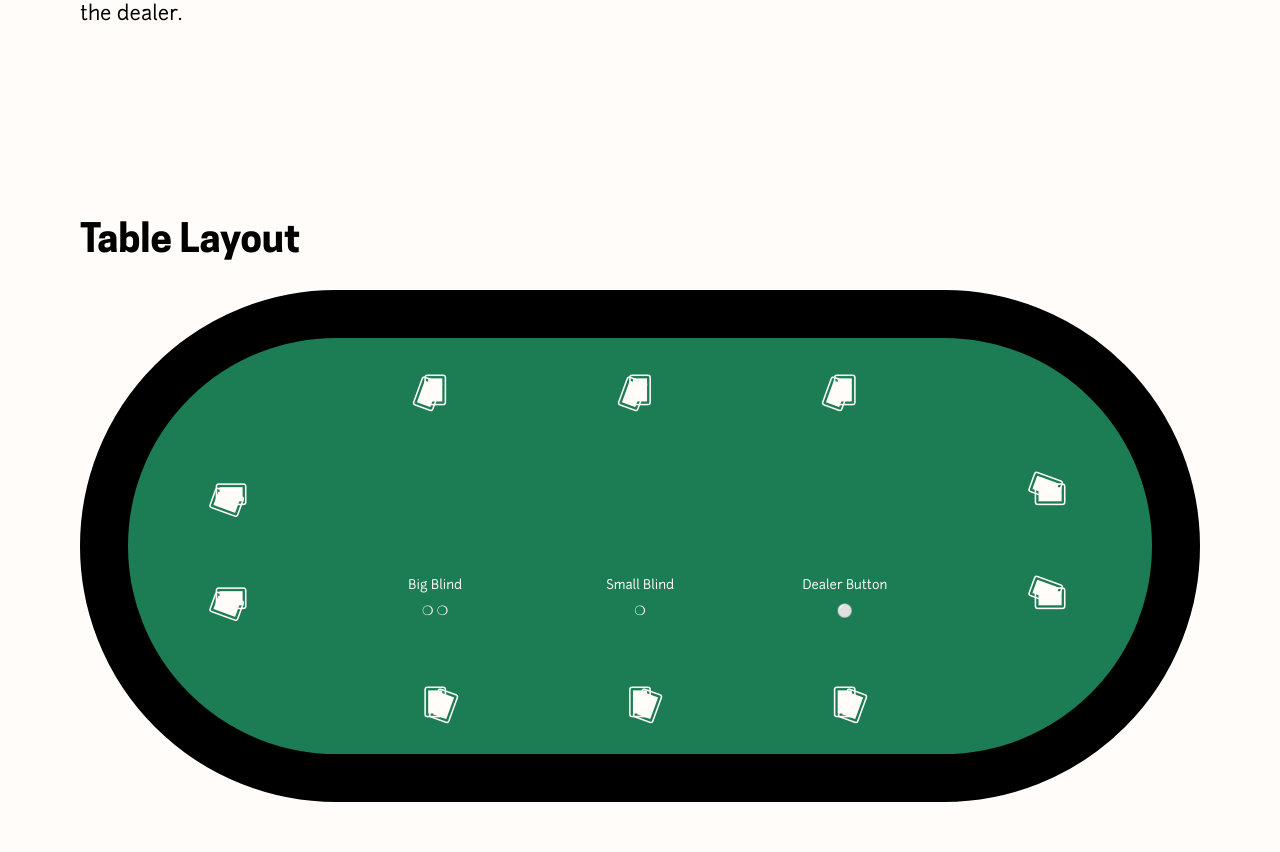
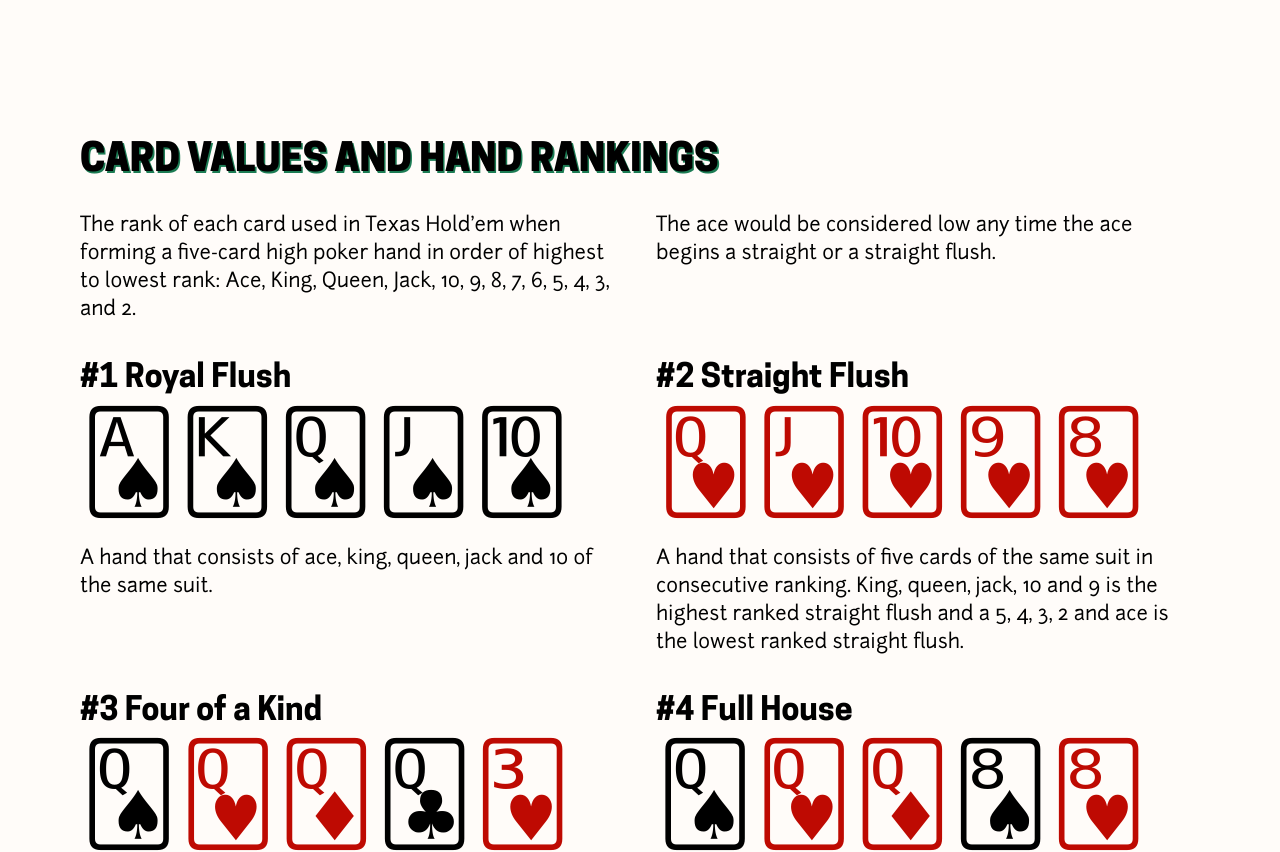
Before and after one commit to mattmaneval/texasholdem, a React (Create React App) app: page / in a window 1280 px wide. Shown: the part 1283-2135 px from the top of the page. Built offline with nearby package versions, Linux system fonts and the light colour scheme.

Commit message:
responsive style wip

```diff
--- a/src/components/App.js
+++ b/src/components/App.js
@@ -3,7 +3,6 @@ import Hero from './Hero';
 import Overview from './Overview';
 import HandRankings from './HandRankings';
 import Gameplay from './Gameplay';
-import TableLayout from './TableLayout';
 
 function App() {
   return (
@@ -11,10 +10,8 @@ function App() {
       <GlobalStyle />
       <Hero />
       <Overview />
-      <TableLayout />
       <HandRankings />
       <Gameplay />
-
     </div>
   );
 }
--- a/src/components/Gameplay.js
+++ b/src/components/Gameplay.js
@@ -1,5 +1,6 @@
 import styled from 'styled-components';
 import mixins from '../styles/mixins';
+import TableLayout from './TableLayout';
 import HoleCards from './cards/HoleCards';
 import media from '../styles/media';
 import Winners from './Winners';
@@ -28,6 +29,7 @@ const Gameplay = () => {
   return(
     <SectionGameplay>
       <h2>Gameplay</h2>
+      <TableLayout />
       <h3>The Dealer Button</h3>
       <GameplayGrid>
         <p className="instruction">The game shall utilize a flat white disk with the words “dealer button” on it to visually designate which player is in the dealer position (in theory) for that hand.</p>
@@ -69,7 +71,7 @@ const Gameplay = () => {
       </GameplayGrid>
       <h3>The Pot</h3>
       <GameplayGrid>
-        <p className="instruction">7. After all players have acted in turn and either called all wagers, raised or folded their hand, the house dealer shall move all player wagers into the pot.</p>
+        <p className="instruction">After all players have acted in turn and either called all wagers, raised or folded their hand, the house dealer shall move all player wagers into the pot.</p>
       </GameplayGrid>
       <h3>The Burn Card</h3>
       <GameplayGrid>
@@ -96,21 +98,21 @@ const Gameplay = () => {
       </GameplayGrid>
       <h3>The Pot</h3>
       <GameplayGrid>
-        <p className="instruction">12. After all players have acted in turn and either called all wagers, raised or folded their hand, the house dealer shall move all player wagers into the pot.</p>
+        <p className="instruction">After all players have acted in turn and either called all wagers, raised or folded their hand, the house dealer shall move all player wagers into the pot.</p>
       </GameplayGrid>
       <h3>Another Burn Card</h3>
       <GameplayGrid>
-        <p className="instruction">13. The house dealer shall then take the top card of the deck and place it in the discard pilewithout exposing it.</p>
+        <p className="instruction">The house dealer shall then take the top card of the deck and place it in the discard pilewithout exposing it.</p>
       </GameplayGrid>
       <h3>The "Turn" Card</h3>
       <GameplayGrid>
-        <p className="instruction">14. The house dealer shall then take one card from the top of the deck and place it face-upon the table so that there are now a total of four community cards face-up on the table.</p>
+        <p className="instruction">The house dealer shall then take one card from the top of the deck and place it face-upon the table so that there are now a total of four community cards face-up on the table.</p>
         <p className="instruction-detail">a. This is referred to as “the turn card.”</p>
         <p className="instruction-detail">b. This card shall also become a community card and is shared by all players.</p>
       </GameplayGrid>
       <h3>Third Round of wagering</h3>
       <GameplayGrid>
-        <p className="instruction">15. Once the fourth community card has been placed face-up on the table, the third round of wagering will occur.</p>
+        <p className="instruction">Once the fourth community card has been placed face-up on the table, the third round of wagering will occur.</p>
       </GameplayGrid>
       <h3>Actions</h3>
       <GameplayGrid>
@@ -150,7 +152,7 @@ const Gameplay = () => {
       </GameplayGrid>
       <h3>The Pot</h3>
       <GameplayGrid>
-        <p className="instruction">22. After the fourth and final round of wagering has been completed, the house dealer shall move all wagers into the pot.</p>
+        <p className="instruction">After the fourth and final round of wagering has been completed, the house dealer shall move all wagers into the pot.</p>
       </GameplayGrid>
       <h3>The Showdown</h3>
       <GameplayGrid>
--- a/src/components/Hero.js
+++ b/src/components/Hero.js
@@ -2,6 +2,7 @@ import React from 'react';
 import styled from 'styled-components';
 import theme from '../styles/theme';
 import mixins from '../styles/mixins';
+import media from '../styles/media';
 import ScrollDown from './ScrollDown';
 
 const { color, space } = theme;
@@ -15,7 +16,15 @@ const HeroSection = styled.section `
 
 const Suits = styled.div `
   margin-bottom: ${space.space};
-  font-size: 2em;
+  font-size: 4em;
+
+  @media ${media.primary} {
+    font-size: 3em;
+  }
+
+  @media ${media.secondary} {
+    font-size: 2em;
+  }
 `;
 
 const HeroText = styled.p `
@@ -32,7 +41,7 @@ const Hero = () => {
       <Suits>&#9824; <RedAmps>&#9829; </RedAmps>&#9827; <RedAmps>&#9830;</RedAmps></Suits>
       <h1>Texas Hold'em<br />Playing Guide</h1>
       <HeroText>They say poker takes ten minutes to learn and a lifetime to master. This guide will get you on your way to becoming a poker playing Jedi.</HeroText>
-      <ScrollDown />
+
     </HeroSection>
   );
 }
--- a/src/components/TableLayout.js
+++ b/src/components/TableLayout.js
@@ -4,8 +4,8 @@ import media from '../styles/media';
 import theme from '../styles/theme';
 const { color, fonts } = theme;
 
-const SectionTableLayout = styled.section `
-  ${mixins.wrap};
+const TableLayoutContainer = styled.div `
+  padding: 3em 0;
 `;
 
 const TableGrid = styled.div `
@@ -133,7 +133,7 @@ const BigBlind = styled.div `
 `;
 
 const card = css `
-  font-size: 1.65em;
+  font-size: 2.65em;
   color: ${color.background};
   padding: 0.25rem;
 
@@ -254,8 +254,7 @@ const TableCard20 = styled.span `
 
 const TableLayout = () => {
   return(
-    <SectionTableLayout>
-    <h2>Table Layout</h2>
+    <TableLayoutContainer>
       <TableGrid>
         <Player1>
           <TableCard1>&#127136;</TableCard1>
@@ -301,7 +300,7 @@ const TableLayout = () => {
         <SmallBlind>Small Blind<br />&#10061;</SmallBlind>
         <BigBlind>Big Blind<br />&#10061; &#10061;</BigBlind>
       </TableGrid>
-    </SectionTableLayout>
+    </TableLayoutContainer>
   );
 }
 
--- a/src/components/Winners.js
+++ b/src/components/Winners.js
@@ -13,9 +13,9 @@ const Winners = () => {
   return(
     <WinnersGrid>
       <h2>How winners are determined and paid</h2>
-      <p>The pot shall be awarded to the player with the highest ranking five-card poker hand, according to the hand and card rankings shown above. All other players shall lose.</p>
-      <p>In the event that more than one player has the highest ranked hand, the pot shall be split equally among all players with the winning hand.</p>
-      <p>In the instance that there are an odd number of chips, the odd chips shall be awarded to the player closest to the left of the dealer button.</p>
+      <p className="instruction">The pot shall be awarded to the player with the highest ranking five-card poker hand, according to the hand and card rankings shown above. All other players shall lose.</p>
+      <p className="instruction">In the event that more than one player has the highest ranked hand, the pot shall be split equally among all players with the winning hand.</p>
+      <p className="instruction">In the instance that there are an odd number of chips, the odd chips shall be awarded to the player closest to the left of the dealer button.</p>
     </WinnersGrid>
   );
 }
--- a/src/styles/GlobalStyle.js
+++ b/src/styles/GlobalStyle.js
@@ -48,20 +48,32 @@ const GlobalStyle = createGlobalStyle`
     text-transform: uppercase;
     color: ${color.foreground};
     margin-bottom: ${space.space};
-    text-shadow: 0.2rem 0.2rem ${color.backgroundAlt};
+    text-shadow: 0.3rem 0.3rem ${color.backgroundAlt};
     letter-spacing: 0.4rem;
     line-height: 110%;
 
+    @media ${media.primary} {
+      font-size: 4em;
+      text-shadow: 0.25rem 0.25rem ${color.backgroundAlt};
+    }
+
     @media ${media.secondary} {
-      font-size: 4em;
+      font-size: 3em;
+      text-shadow: 0.2rem 0.2rem ${color.backgroundAlt};
     }
   }
 
   h2 {
     color: ${color.foreground};
-    font-family: ${fonts.heading};
+    font-family: ${fonts.title};
     font-size: 2.4em;
     margin-bottom: ${space.space};
+    text-transform: uppercase;
+    text-shadow: 0.1rem 0.1rem ${color.backgroundAlt};
+
+    @media ${media.secondary} {
+      font-size: 2.25em;
+    }
   }
 
   h3,
@@ -70,7 +82,11 @@ const GlobalStyle = createGlobalStyle`
     margin-bottom: ${space.halfSpace};
     font-size: 2em;
     line-height: 1.4;
-    font-family: ${fonts.subHeading};
+    font-family: ${fonts.heading};
+
+    @media ${media.secondary} {
+      font-size: 1.6em;
+    }
   }
 
   h5 {
@@ -121,6 +137,10 @@ const GlobalStyle = createGlobalStyle`
 
   .instruction {
     grid-column: 1/-1;
+    font-size: 1.75em;
+    font-family: 'EB Garamond Regular';
+    line-height: 1.1;
+}
   }
 
   .instruction-detaiL {
--- a/src/styles/theme.js
+++ b/src/styles/theme.js
@@ -10,7 +10,7 @@ const theme = {
   space: {
     space: '2rem',
     halfSpace: '1rem',
-    gap: '4rem',
+    gap: '2rem',
   },
 
   //Color
```
